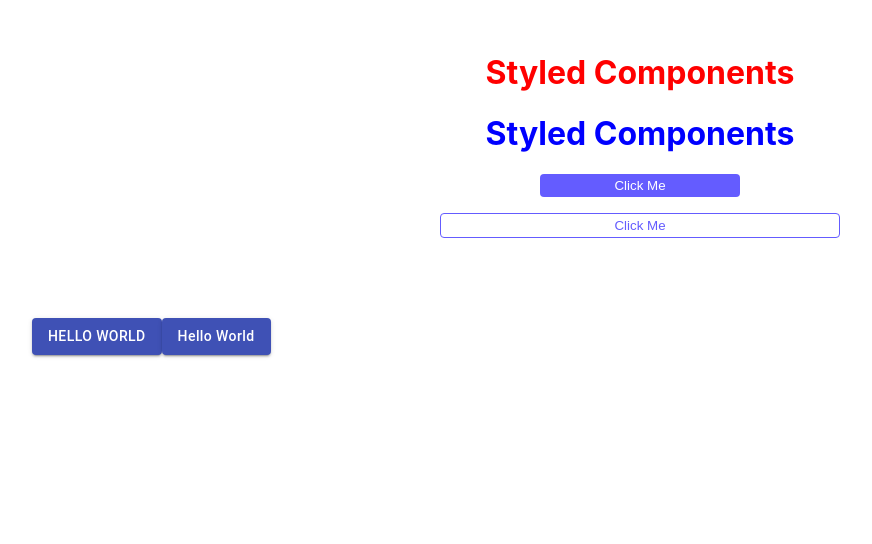
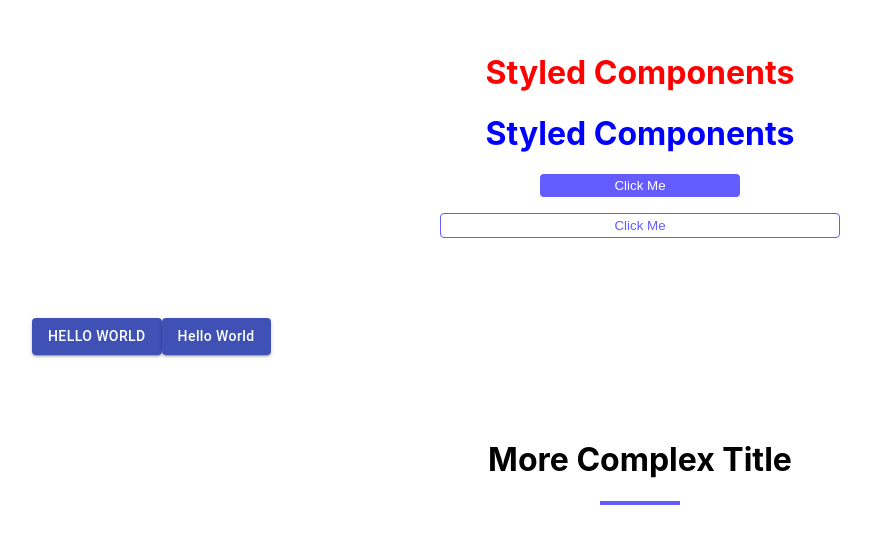
Before and after one commit to chianglynn/react-styled-components, a React (Create React App) app in the folder styled/: page / in a window 1280 px wide. Shown: the top 544 px of the page, without its empty margins (0-872 px from the left). Built offline with nearby package versions, Linux system fonts and the light colour scheme.

Commit message:
Style complex component

```diff
--- a/styled/src/App.js
+++ b/styled/src/App.js
@@ -2,6 +2,7 @@ import styled from 'styled-components';
 import BasicTitle from './components/BasicTitle';
 import { DefaultButton, HipsterButton } from './components/Buttons';
 import { Button } from '@material-ui/core';
+import ComplexTitle from './components/ComplexTitle';
 
 const StyledBtn = styled(Button)`
     text-transform: capitalize !important;
@@ -20,6 +21,9 @@ function App() {
                 <Button color="primary" variant="contained">Hello World</Button>
                 <StyledBtn color="primary" variant="contained">Hello World</StyledBtn>
             </div>
+            <div style={{ padding: '2rem' }}>
+                <ComplexTitle title="more complex title" />
+            </div>
         </>
     );
 }
--- /dev/null
+++ b/styled/src/components/ComplexTitle.js
@@ -0,0 +1,42 @@
+import React from 'react';
+import styled from 'styled-components';
+
+// Method 1
+// const ComplexTitle = ({ title }) => {
+// return (
+//     <Wrapper>
+//         <h1>{title}</h1>
+//         <div className="underline"></div>
+//     </Wrapper>
+// );
+// Method 2
+const ComplexTitle = ({ title, className }) => {
+    return (
+        <div className={className}>
+            <h1>{title}</h1>
+            <div className="underline"></div>
+        </div>
+    );
+};
+
+// Method 1
+// const Wrapper = styled.div`
+// Method 2
+const Wrapper = styled(ComplexTitle)`
+    h1{
+        text-align: center;
+        text-transform: capitalize;
+    }
+
+    .underline{
+        margin: 0 auto;
+        width: 5rem;
+        height: .25rem;
+        background-color: #645cff;
+    }
+`;
+
+// Method 1
+// export default ComplexTitle;
+// Method 2
+export default Wrapper;
```
